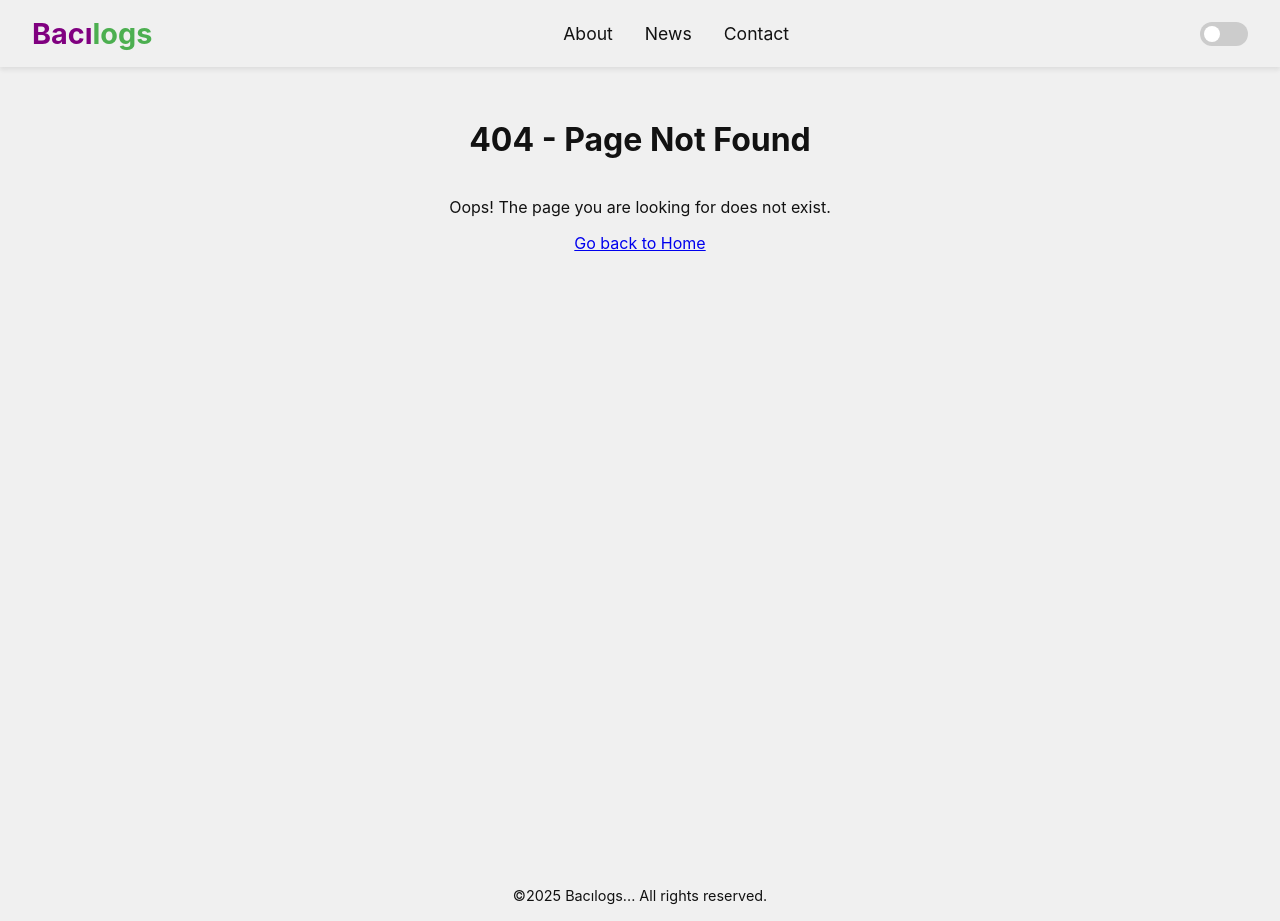
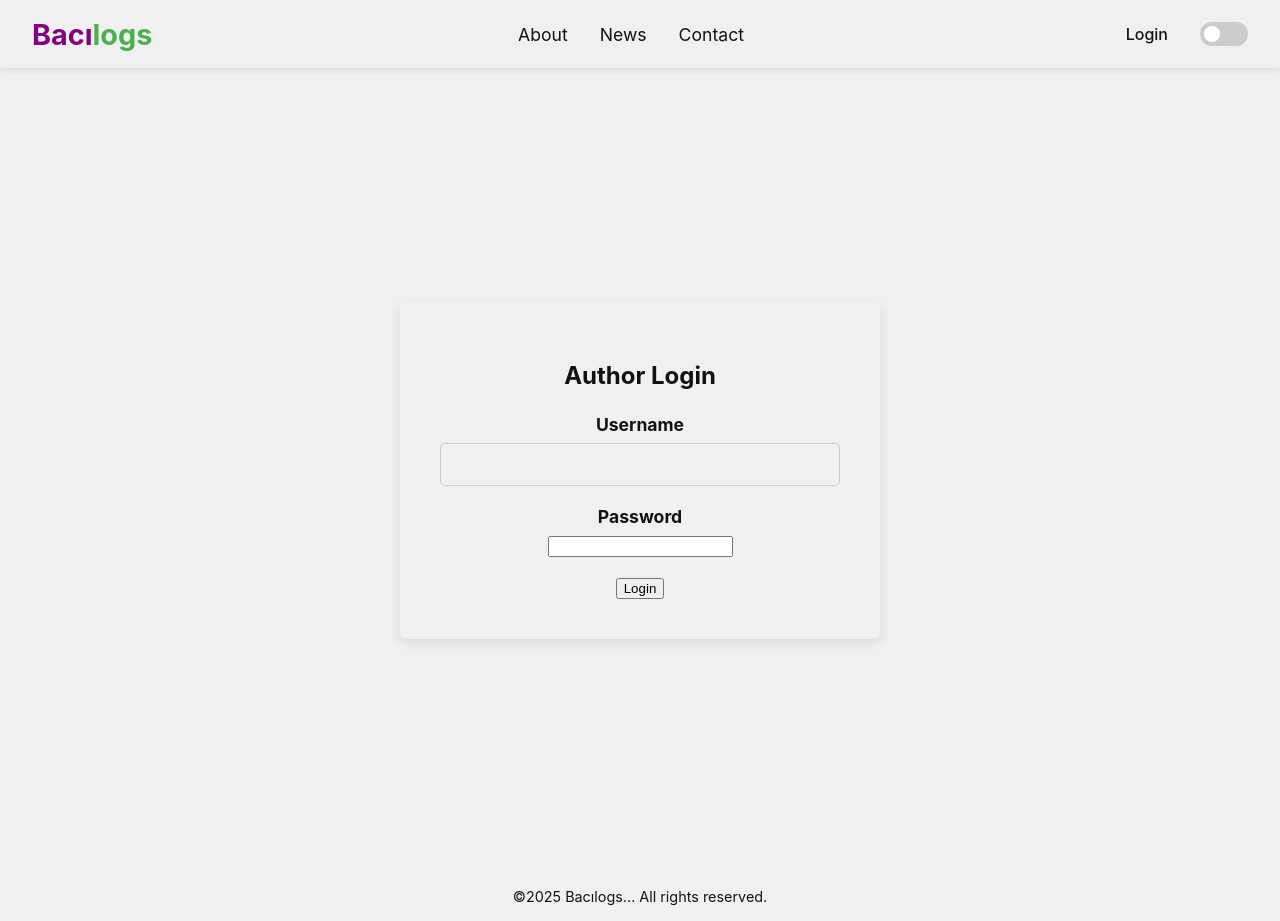
Before and after one commit to arulmavis/bacilogs, a React (Create React App) app: page /login in a window 1280 px wide. Before the commit this address had no page. Built offline with nearby package versions, Linux system fonts and the light colour scheme; no server answers.

Commit message:
feat: Implement user login and authentication

```diff
--- a/src/App.js
+++ b/src/App.js
@@ -1,12 +1,13 @@
 // src/App.js
 import React, { useState, useEffect } from 'react';
-import { BrowserRouter as Router, Routes, Route, useLocation, useNavigate } from 'react-router-dom';
+import { BrowserRouter as Router, Routes, Route, useLocation, useNavigate, Navigate } from 'react-router-dom';
 import Navbar from './Components/Navbar';
 import HomePage from './Pages/HomePage';
 import BlogPage from './Pages/BlogPage'; // Import the new BlogPage
 import CreatePostPage from './Pages/CreatePostPage'; // Import the new CreatePostPage
 import PostDetailPage from './Pages/PostDetailPage'; // Import for viewing a single post
 import EditPostPage from './Pages/EditPostPage'; // Import for editing a post
+import LoginPage from './Pages/LoginPage'; // Import the new LoginPage
 import NotFoundPage from './Pages/NotFoundPage'; // Import for 404 Not Found pages
 import Footer from './Components/Footer';
 import './App.css';
@@ -20,26 +21,67 @@ function AppContent() {
   const location = useLocation();
   const navigate = useNavigate();
   const [theme, setTheme] = useState('light');
-  const [posts, setPosts] = useState([]); // State to hold all blog posts
+  const [posts, setPosts] = useState([]);
+  const [auth, setAuth] = useState(null); // { user, token }
+
+  // Check for auth token in local storage on initial load
+  useEffect(() => {
+    const storedAuth = localStorage.getItem('bacilogs_auth');
+    if (storedAuth) {
+      setAuth(JSON.parse(storedAuth));
+    }
+  }, []);
+
+  const handleLogin = (authData) => {
+    localStorage.setItem('bacilogs_auth', JSON.stringify(authData));
+    setAuth(authData);
+  };
+
+  const handleLogout = () => {
+    localStorage.removeItem('bacilogs_auth');
+    setAuth(null);
+    navigate('/');
+  };
 
   const handleAddPost = (post) => {
-    const newPost = { ...post, id: Date.now() }; // Add a unique ID
+    // This will be replaced with an API call
+    const newPost = { ...post, id: Date.now(), _id: Date.now().toString() }; // Use _id for consistency with MongoDB
     setPosts(prevPosts => [...prevPosts, newPost]);
-    // Navigate back to the corresponding blog page after posting
     navigate(`/blog/${post.blogType}`);
   };
 
   const handleUpdatePost = (updatedPost) => {
-    setPosts(posts.map(post => (post.id === updatedPost.id ? updatedPost : post)));
-    navigate(`/post/${updatedPost.id}`); // Go back to the post detail page
+    setPosts(posts.map(post => (post._id === updatedPost._id ? updatedPost : post)));
+    navigate(`/post/${updatedPost._id}`);
   };
 
   const handleDeletePost = (postId, blogType) => {
     if (window.confirm('Are you sure you want to delete this post?')) {
-      setPosts(posts.filter(post => post.id !== postId));
-      navigate(`/blog/${blogType}`); // Go back to the blog list
+      setPosts(posts.filter(post => post._id !== postId));
+      navigate(`/blog/${blogType}`);
     }
   };
+
+  // A simple protected route component
+  const ProtectedRoute = ({ children }) => {
+    if (!auth) {
+      // Redirect them to the /login page, but save the current location they were
+      // trying to go to. This allows us to send them along to that page after a
+      // successful login.
+      return <Navigate to="/login" state={{ from: location }} replace />;
+    }
+
+    return children;
+  };
+
+  // Fetch posts from API on component mount
+  useEffect(() => {
+    const apiUrl = process.env.REACT_APP_API_URL || 'http://localhost:5000';
+    fetch(`${apiUrl}/api/posts`)
+      .then(res => res.json())
+      .then(data => setPosts(data))
+      .catch(err => console.error("Failed to fetch posts:", err));
+  }, []);
 
   useEffect(() => {
     // Apply theme based on the current page path
@@ -56,7 +98,7 @@ function AppContent() {
   return (
     <div className="App">
       {/* Pass theme state and setter to Navbar for the toggle switch */}
-      <Navbar theme={theme} setTheme={setTheme} />
+      <Navbar theme={theme} setTheme={setTheme} auth={auth} onLogout={handleLogout} />
       <main>
         <Routes>
           {/* Pass posts to HomePage to display count */}
@@ -64,6 +106,7 @@ function AppContent() {
             <Route path="/about" element={<AboutPage />} />
             <Route path="/news" element={<NewsPage />} />
             <Route path="/contact" element={<ContactPage />} />
+            <Route path="/login" element={<LoginPage onLogin={handleLogin} />} />
             <Route
               path="/blog/willow"
               element={<BlogPage
@@ -82,19 +125,26 @@ function AppContent() {
             />
             <Route
               path="/create-post/willow"
-              element={<CreatePostPage blogType="willow" onAddPost={handleAddPost} />}
+              element={<ProtectedRoute><CreatePostPage blogType="willow" onAddPost={handleAddPost} /></ProtectedRoute>}
             />
             <Route
               path="/create-post/wishes"
-              element={<CreatePostPage blogType="wishes" onAddPost={handleAddPost} />}
+              element={<ProtectedRoute><CreatePostPage blogType="wishes" onAddPost={handleAddPost} /></ProtectedRoute>}
             />
             <Route
               path="/post/:postId"
-              element={<PostDetailPage posts={posts} onDelete={handleDeletePost} />}
+              element={<PostDetailPage posts={posts} onDelete={handleDeletePost} auth={auth} />}
             />
             <Route
               path="/edit-post/:postId"
-              element={<EditPostPage posts={posts} onUpdatePost={handleUpdatePost} />}
+              element={
+                <ProtectedRoute>
+                  <EditPostPage
+                    posts={posts}
+                    onUpdatePost={handleUpdatePost}
+                  />
+                </ProtectedRoute>
+              }
             />
             {/* Catch-all route for 404 Not Found pages */}
             <Route path="*" element={<NotFoundPage />} />
--- a/src/Components/Navbar.js
+++ b/src/Components/Navbar.js
@@ -1,13 +1,10 @@
 // src/Components/Navbar.js
 import React from 'react';
-import { NavLink } from 'react-router-dom';
+import { NavLink, Link } from 'react-router-dom';
+import ThemeToggle from './ThemeToggle';
 import './navbar.css';
 
-const Navbar = ({ theme, setTheme }) => {
-  const toggleTheme = () => {
-    setTheme(prevTheme => (prevTheme === 'light' ? 'dark' : 'light'));
-  };
-
+const Navbar = ({ theme, setTheme, auth, onLogout }) => {
   return (
     <nav className="navbar">
       <div className="navbar-logo">
@@ -18,11 +15,18 @@ const Navbar = ({ theme, setTheme }) => {
         <NavLink to="/news">News</NavLink>
         <NavLink to="/contact">Contact</NavLink>
       </div>
-      <div className="theme-switch-wrapper">
-        <label className="theme-switch" htmlFor="checkbox">
-          <input type="checkbox" id="checkbox" onChange={toggleTheme} checked={theme === 'dark'} />
-          <div className="slider round"></div>
-        </label>
+      <div className="navbar-right">
+        {auth ? (
+          <>
+            <span className="navbar-username">Welcome, {auth.user.username}!</span>
+            <button onClick={onLogout} className="navbar-button logout-button">Logout</button>
+          </>
+        ) : (
+          <Link to="/login" className="navbar-button login-button">
+            Login
+          </Link>
+        )}
+        <ThemeToggle theme={theme} setTheme={setTheme} />
       </div>
     </nav>
   );
--- /dev/null
+++ b/src/Components/ThemeToggle.js
@@ -0,0 +1,19 @@
+// src/Components/ThemeToggle.js
+import React from 'react';
+
+const ThemeToggle = ({ theme, setTheme }) => {
+  const toggleTheme = () => {
+    setTheme(prevTheme => (prevTheme === 'light' ? 'dark' : 'light'));
+  };
+
+  return (
+    <div className="theme-switch-wrapper">
+      <label className="theme-switch" htmlFor="checkbox">
+        <input type="checkbox" id="checkbox" onChange={toggleTheme} checked={theme === 'dark'} />
+        <div className="slider round"></div>
+      </label>
+    </div>
+  );
+};
+
+export default ThemeToggle;
--- a/src/Components/navbar.css
+++ b/src/Components/navbar.css
@@ -90,3 +90,32 @@ input:checked + .slider:before {
 .slider.round:before {
     border-radius: 50%;
 }
+
+.navbar-right {
+  display: flex;
+  align-items: center;
+  gap: 1rem;
+}
+
+.navbar-username {
+  color: var(--text-color-secondary);
+  font-size: 0.9rem;
+}
+
+.navbar-button {
+  padding: 8px 16px;
+  border-radius: 5px;
+  text-decoration: none;
+  font-weight: 500;
+  transition: background-color 0.2s, color 0.2s;
+  cursor: pointer;
+  border: 1px solid var(--border-color);
+  background-color: transparent;
+  color: var(--text-color);
+}
+
+.navbar-button:hover {
+  background-color: var(--text-color);
+  color: var(--background-color);
+  border-color: var(--text-color);
+}
--- /dev/null
+++ b/src/Pages/LoginPage.css
@@ -0,0 +1,44 @@
+/* src/Pages/LoginPage.css */
+.login-container {
+    display: flex;
+    justify-content: center;
+    align-items: center;
+    padding: 40px 20px;
+}
+
+.login-form {
+    background: var(--background-color);
+    padding: 40px;
+    border-radius: 8px;
+    box-shadow: 0 4px 12px rgba(0, 0, 0, 0.1);
+    width: 100%;
+    max-width: 400px;
+    border: 1px solid var(--border-color);
+    transition: background-color 0.3s, border-color 0.3s;
+}
+
+.login-form h2 {
+    text-align: center;
+    margin-bottom: 24px;
+    color: var(--text-color);
+}
+
+.form-group {
+    margin-bottom: 20px;
+}
+
+.form-group label {
+    display: block;
+    margin-bottom: 8px;
+    color: var(--text-color-secondary);
+}
+
+.error-message {
+    color: #e53e3e; /* A reddish error color */
+    background-color: #fed7d7;
+    border: 1px solid #fbb6b6;
+    padding: 10px;
+    border-radius: 4px;
+    text-align: center;
+    margin-bottom: 20px;
+}
--- /dev/null
+++ b/src/Pages/LoginPage.js
@@ -0,0 +1,58 @@
+// src/Pages/LoginPage.js
+import React, { useState } from 'react';
+import { useNavigate } from 'react-router-dom';
+import './LoginPage.css';
+
+const LoginPage = ({ onLogin }) => {
+    const [username, setUsername] = useState('');
+    const [password, setPassword] = useState('');
+    const [error, setError] = useState('');
+    const navigate = useNavigate();
+
+    const handleSubmit = async (e) => {
+        e.preventDefault();
+        setError('');
+
+        // The API URL should be in an environment variable for production
+        const apiUrl = process.env.REACT_APP_API_URL || 'http://localhost:5000';
+
+        try {
+            const response = await fetch(`${apiUrl}/api/auth/login`, {
+                method: 'POST',
+                headers: { 'Content-Type': 'application/json' },
+                body: JSON.stringify({ username, password }),
+            });
+
+            if (!response.ok) {
+                throw new Error('Login failed');
+            }
+
+            const data = await response.json();
+            onLogin(data); // Pass the user data and token up to App.js
+            navigate('/'); // Navigate to home page on successful login
+        } catch (err) {
+            setError('Invalid username or password. Please try again.');
+            console.error(err);
+        }
+    };
+
+    return (
+        <div className="page-container login-container">
+            <form onSubmit={handleSubmit} className="login-form">
+                <h2>Author Login</h2>
+                {error && <p className="error-message">{error}</p>}
+                <div className="form-group">
+                    <label htmlFor="username">Username</label>
+                    <input type="text" id="username" value={username} onChange={(e) => setUsername(e.target.value)} required />
+                </div>
+                <div className="form-group">
+                    <label htmlFor="password">Password</label>
+                    <input type="password" id="password" value={password} onChange={(e) => setPassword(e.target.value)} required />
+                </div>
+                <button type="submit" className="btn">Login</button>
+            </form>
+        </div>
+    );
+};
+
+export default LoginPage;
```
Also changed, not shown: 1 other file (tests, documents, lock files or other folders).
